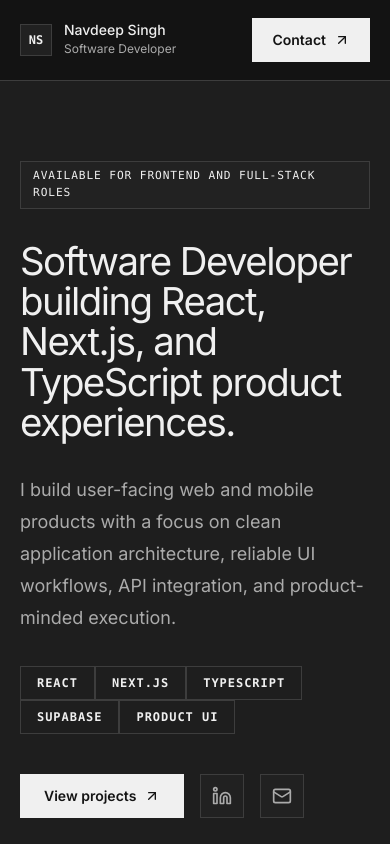
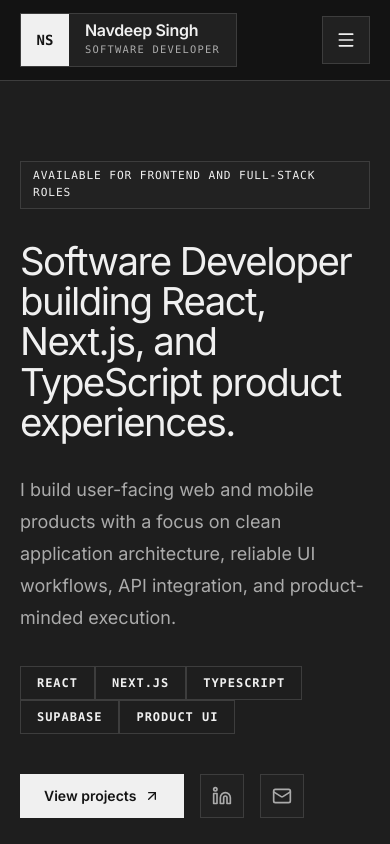
Before and after one commit to Neural-forge9/My-Profile, a Next.js app: page / in a window 390 px wide. Shown: the top 844 px of the page. Built offline with nearby package versions, Linux system fonts and the light colour scheme.

Commit message:
Add shared responsive site header

```diff
--- a/app/layout.tsx
+++ b/app/layout.tsx
@@ -2,6 +2,7 @@ import type {Metadata} from 'next';
 import './globals.css';
 import { Inter } from "next/font/google";
 import { cn } from "@/lib/utils";
+import { SiteHeader } from "@/components/SiteHeader";
 
 const inter = Inter({subsets:['latin'],variable:'--font-sans'});
 
@@ -14,6 +15,7 @@ export default function RootLayout({children}: {children: React.ReactNode}) {
   return (
     <html lang="en" className={cn("dark font-sans", inter.variable)}>
       <body className="min-h-screen bg-background text-foreground antialiased" suppressHydrationWarning>
+        <SiteHeader />
         {children}
       </body>
     </html>
--- a/app/page.tsx
+++ b/app/page.tsx
@@ -9,44 +9,6 @@ import { Badge } from "@/components/ui/Badge";
 export default function Home() {
   return (
     <main className="min-h-screen">
-      <header className="border-b border-border bg-background/95 backdrop-blur">
-        <div className="editorial-container flex min-h-20 items-center justify-between gap-6">
-          <Link href="/" className="group inline-flex items-center gap-3">
-            <span className="flex size-8 items-center justify-center border border-border bg-card font-mono text-xs font-semibold transition-colors group-hover:border-foreground/40">
-              NS
-            </span>
-            <span>
-              <span className="block text-sm font-medium leading-none text-foreground">
-                Navdeep Singh
-              </span>
-              <span className="mt-1 block text-xs text-muted-foreground">
-                Software Developer
-              </span>
-            </span>
-          </Link>
-
-          <nav className="hidden items-center gap-10 text-sm font-medium text-muted-foreground md:flex">
-            <Link href="#projects" className="transition-colors hover:text-foreground">
-              Projects
-            </Link>
-            <Link href="#experience" className="transition-colors hover:text-foreground">
-              Experience
-            </Link>
-            <Link href="#skills" className="transition-colors hover:text-foreground">
-              Skills
-            </Link>
-          </nav>
-
-          <a
-            href="mailto:nvdeep0110@gmail.com"
-            className="inline-flex items-center justify-center gap-2 bg-primary px-5 py-3 text-sm font-semibold text-primary-foreground transition-colors hover:bg-primary/90"
-          >
-            Contact
-            <ArrowUpRight className="h-4 w-4" aria-hidden="true" />
-          </a>
-        </div>
-      </header>
-
       <section className="border-b border-border bg-card/80">
         <div className="editorial-container py-20 md:py-28">
           <div className="max-w-5xl">
--- /dev/null
+++ b/components/SiteHeader.tsx
@@ -0,0 +1,113 @@
+"use client";
+
+import { useState } from "react";
+import { ArrowUpRight, Menu, X } from "lucide-react";
+import Link from "next/link";
+import { usePathname } from "next/navigation";
+
+export function SiteHeader() {
+  const pathname = usePathname();
+  const isHome = pathname === "/";
+  const [isMenuOpen, setIsMenuOpen] = useState(false);
+
+  const closeMenu = () => setIsMenuOpen(false);
+
+  return (
+    <header className="border-b border-border bg-background/95 backdrop-blur">
+      <div className="editorial-container relative flex min-h-20 items-center justify-between gap-6">
+        <Link
+          href="/"
+          className="group inline-flex items-stretch border border-border bg-card transition-colors hover:border-foreground/40"
+          aria-label="Navdeep Singh portfolio home"
+        >
+          <span className="flex min-h-12 min-w-12 items-center justify-center bg-primary px-3 font-mono text-sm font-semibold text-primary-foreground">
+            NS
+          </span>
+          <span className="flex flex-col justify-center px-4 py-2">
+            <span className="text-base font-semibold leading-none tracking-[-0.02em] text-foreground">
+              Navdeep Singh
+            </span>
+            <span className="mt-1 font-mono text-[0.65rem] uppercase tracking-[0.12em] text-muted-foreground">
+              Software Developer
+            </span>
+          </span>
+        </Link>
+
+        {isHome && (
+          <div className="flex items-center gap-4 md:gap-6">
+            <nav className="absolute left-1/2 hidden -translate-x-1/2 items-center gap-10 text-sm font-medium text-muted-foreground md:flex">
+              <Link href="#projects" className="transition-colors hover:text-foreground">
+                Projects
+              </Link>
+              <Link href="#experience" className="transition-colors hover:text-foreground">
+                Experience
+              </Link>
+              <Link href="#skills" className="transition-colors hover:text-foreground">
+                Skills
+              </Link>
+            </nav>
+
+            <a
+              href="mailto:nvdeep0110@gmail.com"
+              className="hidden items-center justify-center gap-2 bg-primary px-5 py-3 text-sm font-semibold text-primary-foreground transition-colors hover:bg-primary/90 md:inline-flex"
+            >
+              Contact
+              <ArrowUpRight className="h-4 w-4" aria-hidden="true" />
+            </a>
+
+            <button
+              type="button"
+              className="inline-flex size-12 items-center justify-center border border-border bg-card text-foreground transition-colors hover:border-foreground/40 md:hidden"
+              aria-label={isMenuOpen ? "Close navigation menu" : "Open navigation menu"}
+              aria-expanded={isMenuOpen}
+              aria-controls="mobile-site-navigation"
+              onClick={() => setIsMenuOpen((open) => !open)}
+            >
+              {isMenuOpen ? (
+                <X className="h-5 w-5" aria-hidden="true" />
+              ) : (
+                <Menu className="h-5 w-5" aria-hidden="true" />
+              )}
+            </button>
+          </div>
+        )}
+      </div>
+
+      {isHome && isMenuOpen && (
+        <div id="mobile-site-navigation" className="border-t border-border bg-card md:hidden">
+          <nav className="editorial-container grid gap-px bg-border py-px">
+            <Link
+              href="#projects"
+              className="bg-card px-4 py-4 text-sm font-medium text-foreground transition-colors hover:bg-secondary"
+              onClick={closeMenu}
+            >
+              Projects
+            </Link>
+            <Link
+              href="#experience"
+              className="bg-card px-4 py-4 text-sm font-medium text-foreground transition-colors hover:bg-secondary"
+              onClick={closeMenu}
+            >
+              Experience
+            </Link>
+            <Link
+              href="#skills"
+              className="bg-card px-4 py-4 text-sm font-medium text-foreground transition-colors hover:bg-secondary"
+              onClick={closeMenu}
+            >
+              Skills
+            </Link>
+            <a
+              href="mailto:nvdeep0110@gmail.com"
+              className="inline-flex items-center justify-between bg-primary px-4 py-4 text-sm font-semibold text-primary-foreground transition-colors hover:bg-primary/90"
+              onClick={closeMenu}
+            >
+              Contact
+              <ArrowUpRight className="h-4 w-4" aria-hidden="true" />
+            </a>
+          </nav>
+        </div>
+      )}
+    </header>
+  );
+}
```
